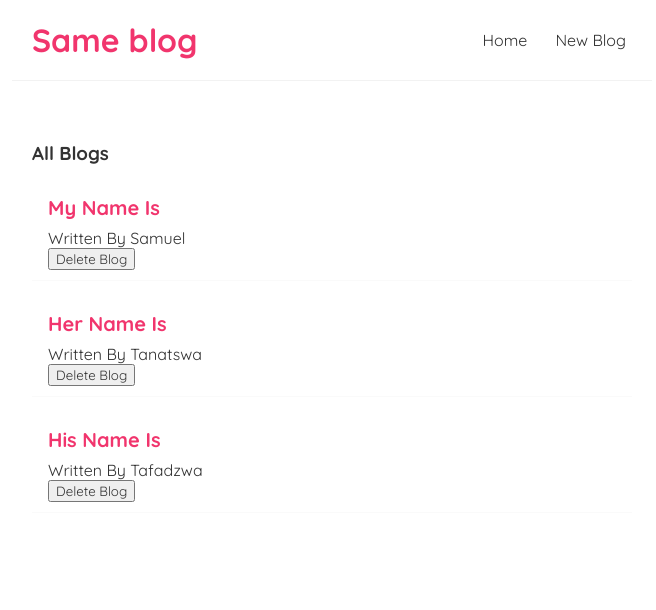
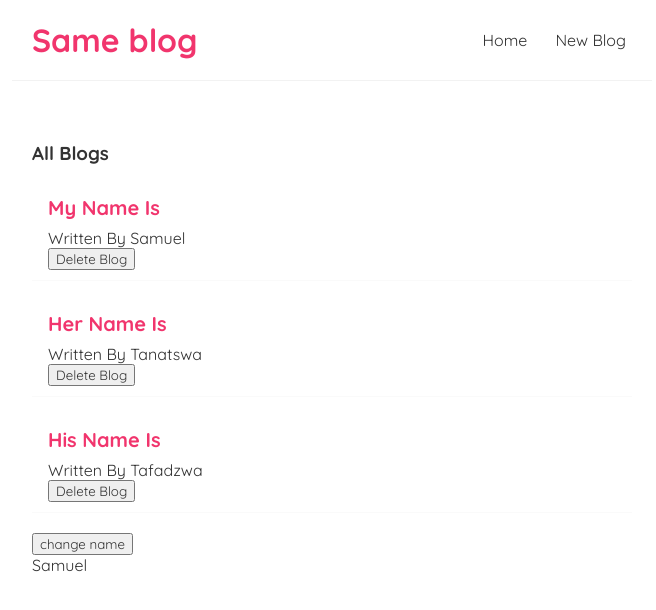
Before and after one commit to sameicp/react-app-progress, a React (Vite) app: page / in a window 1280 px wide. Shown: the top 610 px of the page, without its empty margins (308-964 px from the left). Built offline with nearby package versions, Linux system fonts and the light colour scheme.

Commit message:
introduction to useEffect

```diff
--- a/components/Home.jsx
+++ b/components/Home.jsx
@@ -1,4 +1,4 @@
-import { useState } from "react";
+import { useEffect, useState } from "react";
 import BlogList from "./BlogList";
 
 export default function Home() {
@@ -8,15 +8,22 @@
         {title: "Her Name Is", body: 'Tanatswa is cool', author: 'Tanatswa', id: 2},
         {title: "His Name Is", body: 'Tafadzwa is cool', author: 'Tafadzwa', id: 3}
     ])
+    const [name, setName] = useState('Samuel');
 
     const handleDelete = (id) =>{
         const newBlogs = blogs.filter(blog => blog.id !== id);
         setBlogs(newBlogs);
     }
 
+    useEffect(()=>{
+        console.log('Name: '+name)
+    }, [name])
+
   return (
     <div className="home">
         <BlogList blogs={blogs} title="All Blogs" handleDelete={handleDelete}/>
+        <button onClick={()=>setName('Tanatswa')}>change name</button>
+        <p>{name}</p>
     </div>
   )
 }
```
